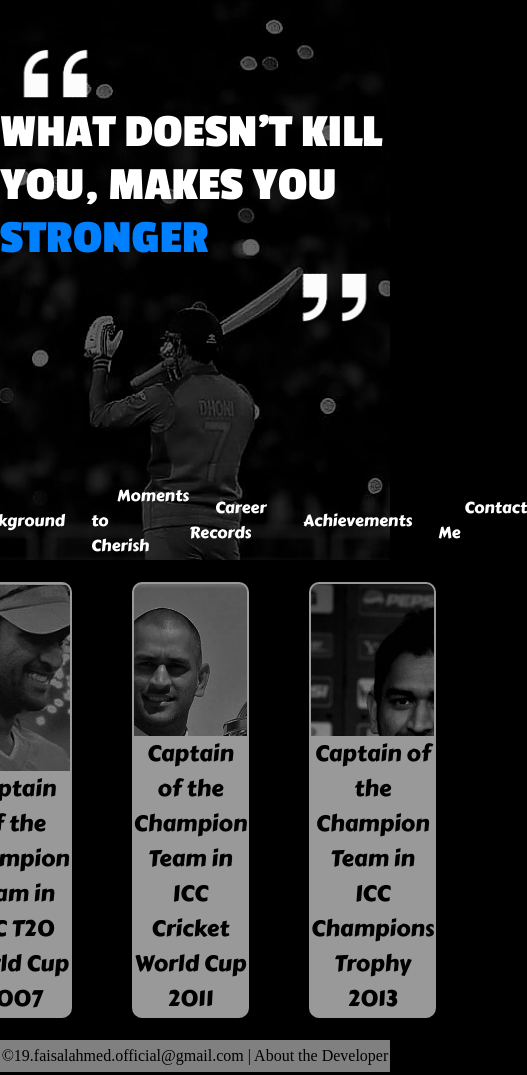
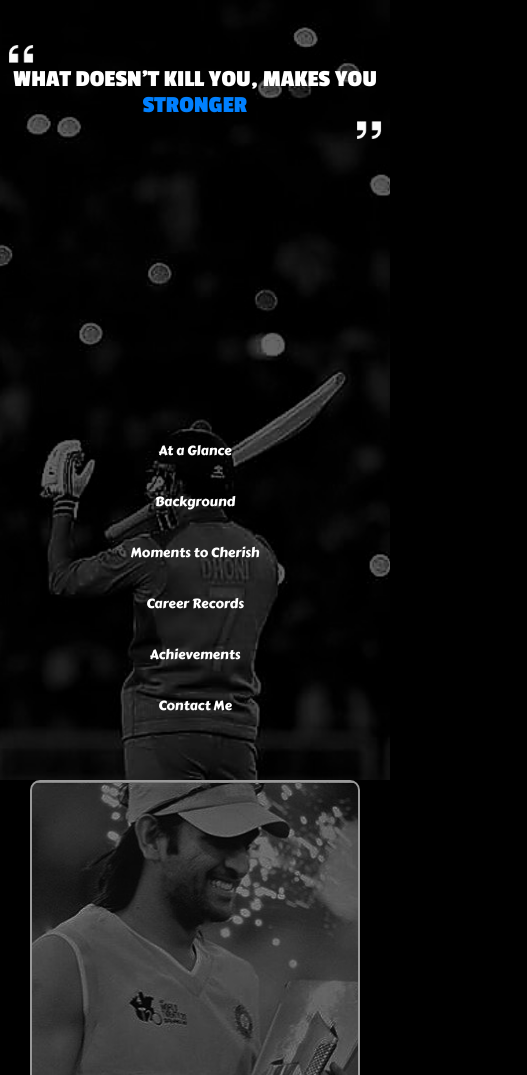
Before and after one commit to f-a-i-s-a-l/MSD-FanPage, a plain HTML site: page index.html in a window 390 px wide. Shown: the top 1075 px of the page, 527 px wide, since content can reach past the window. Drawn offline with Linux system fonts and the light colour scheme.

Commit message:
Adding media query to the page
Making the page responsive towards screen size via the use of media query

```diff
--- a/index.html
+++ b/index.html
@@ -5,6 +5,7 @@
     <meta name="viewport" content="width=device-width, initial-scale=1.0">
     <title>MS Dhoni</title>
     <link rel="stylesheet" href="stylesheets/main.css">
+    <link rel="stylesheet" href="stylesheets/query768px.css">
     <link rel="preconnect" href="https://fonts.gstatic.com">
     <link href="https://fonts.googleapis.com/css2?family=Carter+One&family=Passion+One:wght@700&display=swap" rel="stylesheet">
 </head>
@@ -15,7 +16,7 @@
     <section id="main-section">
         <div id="quote">
             <div id="qOpen" class="quotes"><img src="photos/quotation-open.png" alt="Quotations-Open"></div>
-            WHAT DOESN'T KILL YOU, MAKES YOU <span class="higl">STRONGER</span>
+             WHAT DOESN'T KILL YOU, MAKES YOU <span class="higl">STRONGER</span>
             <div id="qClose" class="quotes"><img src="photos/quotation-close.png" alt="Quotations-Close"></div>
         </div>
     </section>
--- a/stylesheets/main.css
+++ b/stylesheets/main.css
@@ -23,7 +23,7 @@ body{
     ==========================    Main Section      =====================================
 */
 #main-section{
-    height: 30rem;
+    height: 480px;
     width: 100%;
     display: flex;
     justify-content: center;
@@ -36,7 +36,7 @@ body{
     content: "";
     background: url("../photos/dhoni\ back\ bw.jpg") no-repeat center center/cover;
     position: absolute;
-    height: 35rem;
+    height: 540px;
     width: 100%;
     opacity: 0.5;
     z-index: -2;
@@ -48,8 +48,12 @@ body{
  #quote{
      color: white;
      font-family: 'Passion One', cursive;
-     font-size: 3rem;
+     font-size: 48px;
      margin-top: 5vh;
+     /* display: flex;
+     justify-items: center;
+     align-items: center; */
+     text-align: center;
  }
  .higl{
      color: rgb(0, 128, 255);
@@ -58,7 +62,7 @@ body{
      display: flex;
  }
  .quotes img{
-    height: 4rem;
+    height: 1em;
  }
  #qOpen{
      justify-content: flex-start;
@@ -76,23 +80,25 @@ body{
 
  /* Adjusting the position of the contents of the navbar by setting the display as flex */
 #center-nav{
-    height: 5rem;
-    display: flex;
+    height: 80px;
+    text-align: center;
+    /* display: flex;
     align-items: center;
-    justify-content: center;
+    justify-content: center; */
 }
-#center-nav::before{
+/* #center-nav::before{
     content: "";
     height: 5rem;
     width: 100%;
     position: absolute;
     z-index: -2;
-}
+} */
 
 #center-nav ul{
-    display: flex;
+    display: grid;
+    grid-template-columns: repeat(6, auto);
+    justify-content: center;
     align-items: center;
-    justify-content: center;
 }
 
 #center-nav ul li{
@@ -102,6 +108,7 @@ body{
     color: white;
     text-decoration: none;
     font-family: 'Carter One', cursive;
+    font-size: smaller;
     margin: 10px 20px;
     padding: 10px 5px;
     border: 1px solid transparent;
@@ -151,7 +158,7 @@ body{
 .einfo{
     font-family: 'Carter One', cursive;
     text-align: center;
-    font-size: 1.4rem;
+    font-size: smaller;
     background-color: white;
     border-bottom-left-radius: 5px;
     border-bottom-right-radius: 5px;
--- /dev/null
+++ b/stylesheets/query768px.css
@@ -0,0 +1,52 @@
+@media (max-width: 768px){
+    #main-section{
+        height: 440px;
+    }
+    #main-section::before{
+        height: 570px;
+    }
+    /*
+        Setting the navigation elements as block elements to avoid collision between elements
+    */
+    #center-nav ul{
+        grid-template-columns: repeat(3, auto);
+        grid-row-gap: 20px;
+        height: 120px;
+    }
+
+    #center-nav{
+        height: 130px;
+    }
+
+    /*
+        Reducing size of quote to fit the navigation bar in its right place
+    */
+    #quote{
+        font-size: 1.5em;
+    }
+    /* Setting the direction of Big Events to columns */
+    #bigEvents{
+        height: 1500px;
+        display: flex;
+        flex-direction: column;
+        justify-content: center;
+    }
+    .event{
+        width: auto;
+        height: 33%;
+    }
+}
+
+@media (max-width: 554px){
+
+    #main-section::before{
+        height: 780px;
+    }
+    #center-nav{
+        height: 330px;
+    }
+    #center-nav ul{
+        grid-template-columns: repeat(1, auto);
+        grid-row-gap: 30px;
+    }
+}
```
